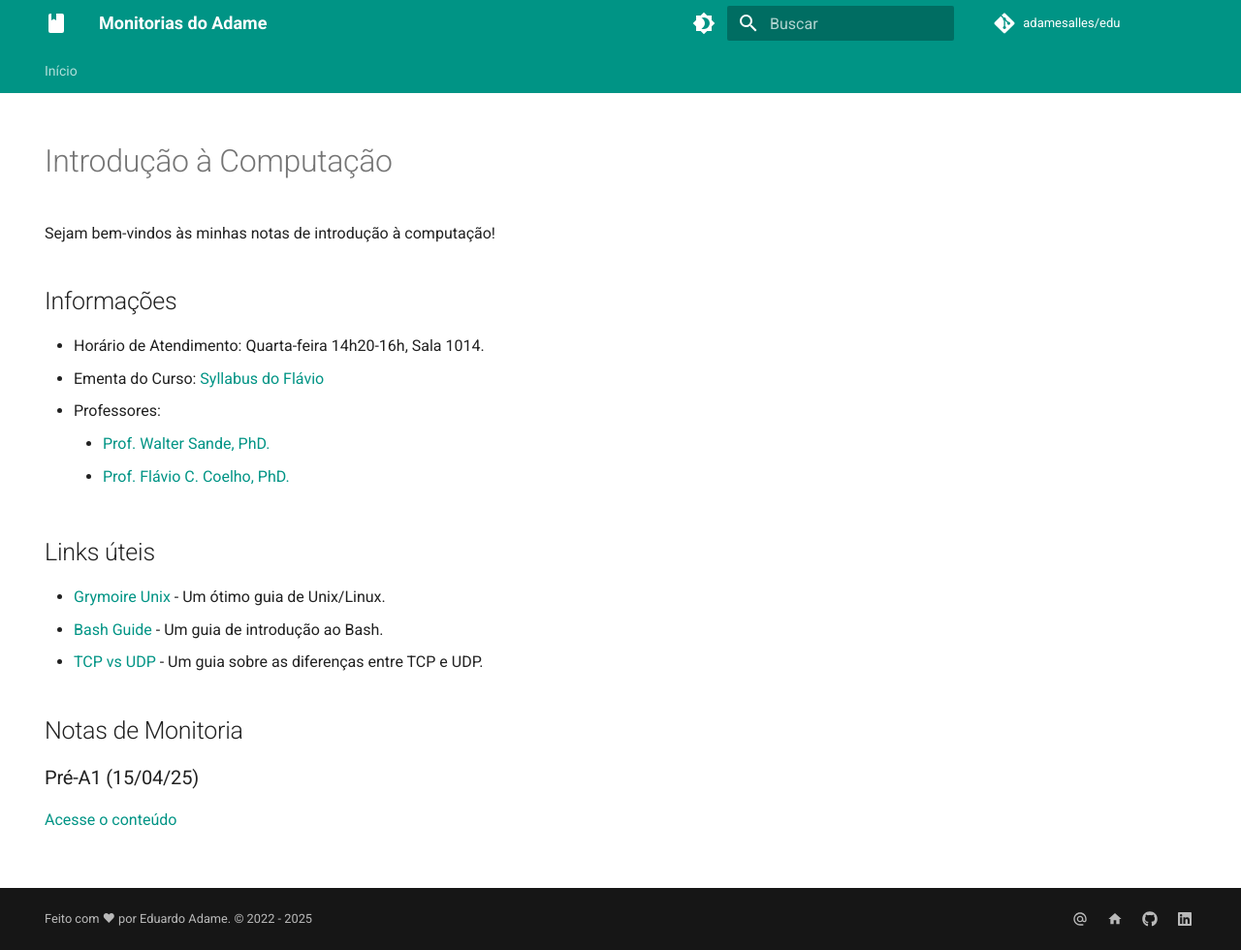
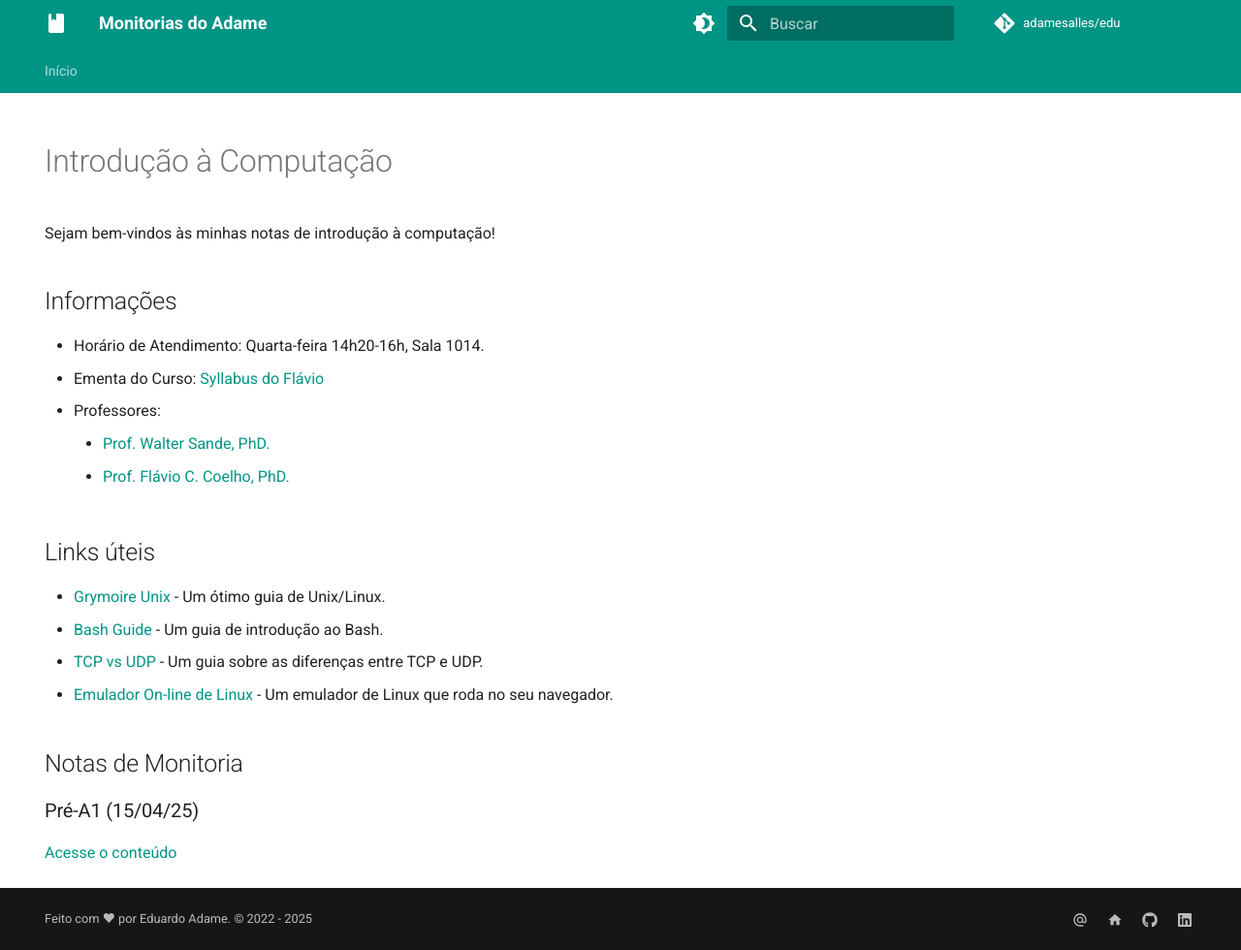
Before and after one commit to adamesalles/edu, an MkDocs documentation site: the page built from docs/2025/introcomp/home.md, in a window 1280 px wide and 980 px high. Shown: the whole window at 97% size. Built offline with MkDocs 1.6.1 and Material for MkDocs 9.7.7, drawn with Linux system fonts in a browser that asks for light colours; comment, search, counter and statistics services are not loaded.

Commit message:
docs: adds linux emulator

```diff
--- a/docs/2025/introcomp/home.md
+++ b/docs/2025/introcomp/home.md
@@ -20,6 +20,7 @@ Sejam bem-vindos às minhas notas de introdução à computação!
 - [Grymoire Unix](http://www.grymoire.com/Unix/){:target="_blank"} - Um ótimo guia de Unix/Linux.
 - [Bash Guide](https://tldp.org/LDP/Bash-Beginners-Guide/html/){:target="_blank"} - Um guia de introdução ao Bash.
 - [TCP vs UDP](https://www.alura.com.br/artigos/quais-as-diferencas-entre-o-tcp-e-o-udp){:target="_blank"} - Um guia sobre as diferenças entre TCP e UDP.
+- [Emulador On-line de Linux](https://bellard.org/jslinux/vm.html?url=alpine-x86.cfg&mem=192){:target="_blank"} - Um emulador de Linux que roda no seu navegador.
 
 ## Notas de Monitoria
 
```
